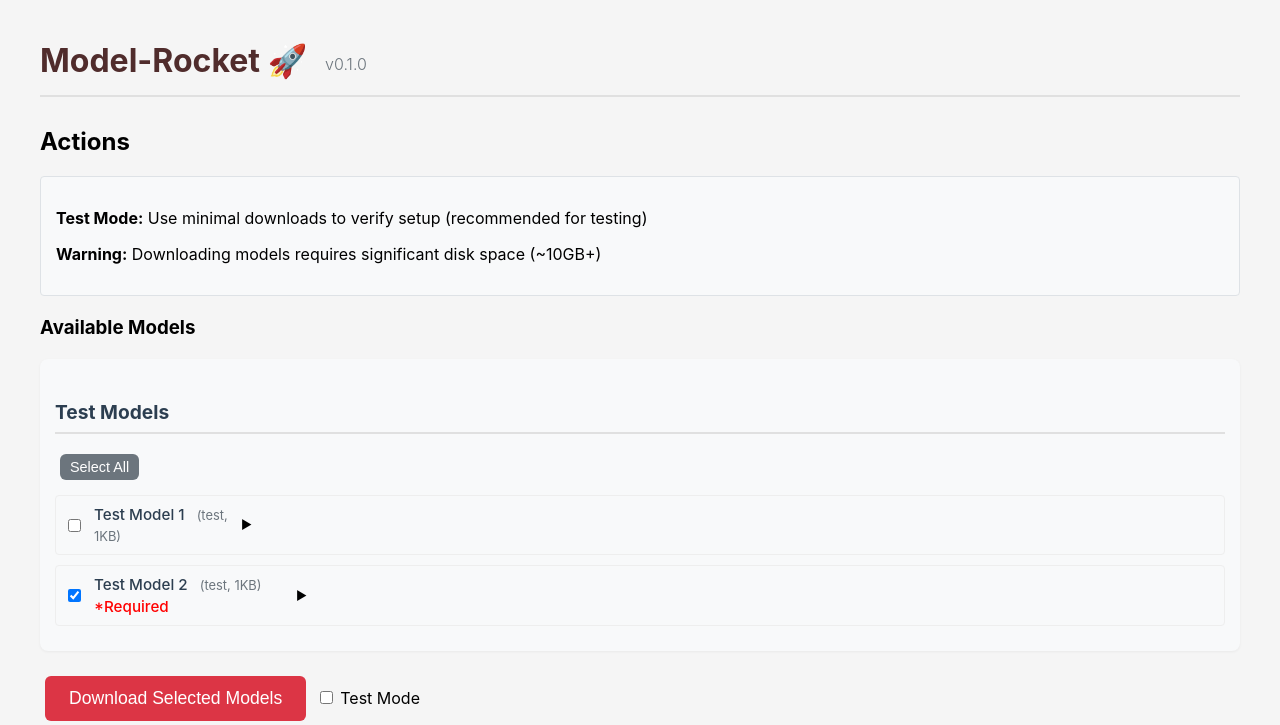
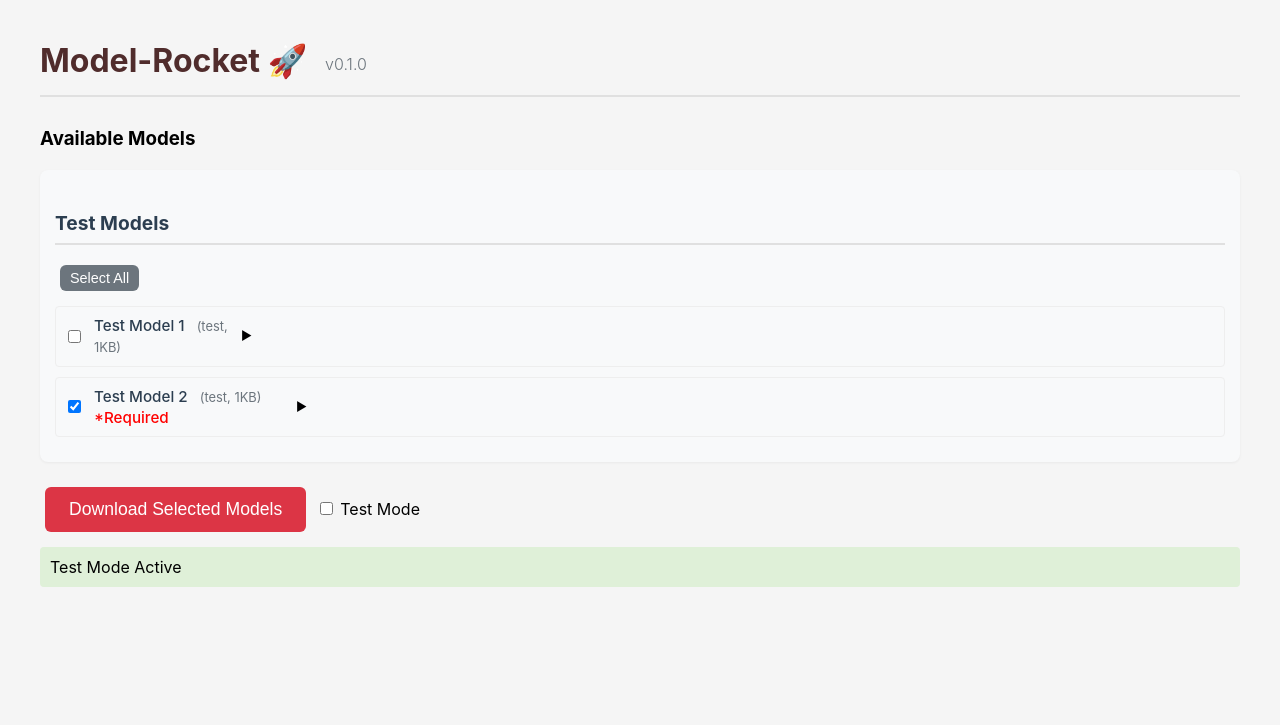
Before and after one commit to ppuskas/Model-Rocket, a Flask app: page /test in a window 1280 px wide. Shown: the top 725 px of the page. After the commit the page ends 587 px from the top, so only its background shows below. Run offline with Flask 3, Linux system fonts and the light colour scheme; parts of the project's set-up code (start-up, migrations or seed data) failed here and were passed over.

Commit message:
refactor: Remove Actions heading and test mode info box

```diff
--- a/templates/index.html
+++ b/templates/index.html
@@ -8,11 +8,6 @@
     <h1>Model-Rocket 🚀 <span class="version">v0.1.0</span></h1>
 
     <div>
-        <h2>Actions</h2>
-        <div class="info-box">
-            <p><strong>Test Mode:</strong> Use minimal downloads to verify setup (recommended for testing)</p>
-            <p><strong>Warning:</strong> Downloading models requires significant disk space (~10GB+)</p>
-        </div>
         <form method="POST" onsubmit="return false" id="actionForm">
             <div class="model-selection">
                 <h3>Available Models</h3>
```
